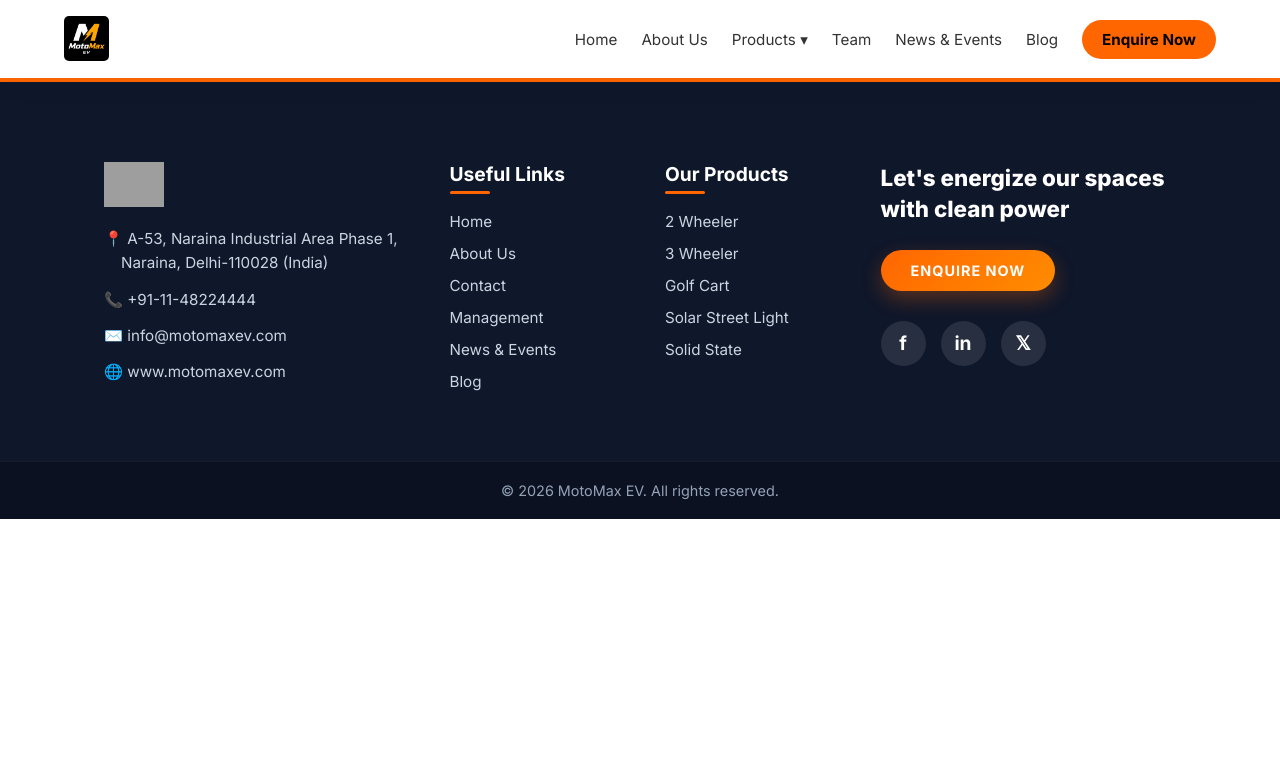
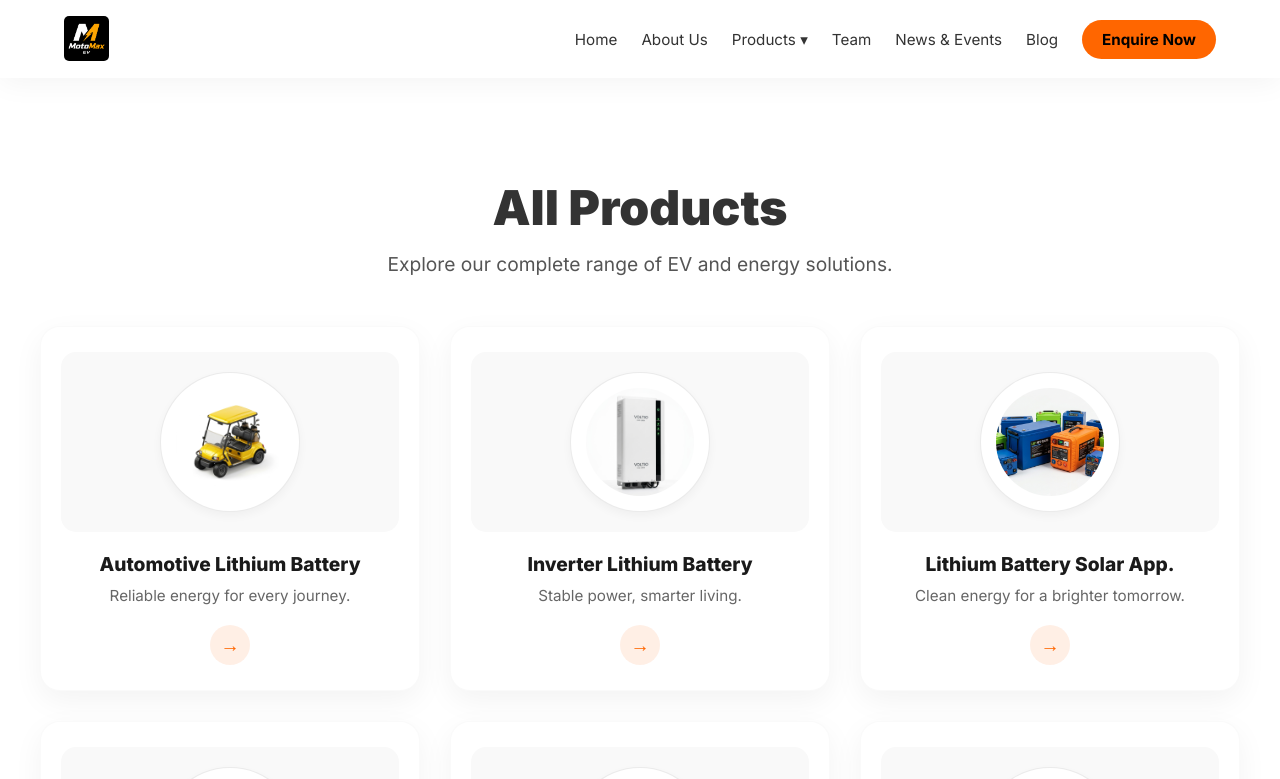
Before and after one commit to Amitkumar-56/MotoMax-EV, a React (Vite) app: page /products in a window 1280 px wide. Shown: the top 779 px of the page. Built offline with nearby package versions, Linux system fonts and the light colour scheme; grey boxes are pictures that could not be loaded.

Commit message:
update 2

```diff
--- a/src/App.jsx
+++ b/src/App.jsx
@@ -21,6 +21,7 @@
 import Blog from "./pages/Blog";
 import Contact from "./pages/Contact";
 import Admin from "./pages/Admin";
+import Products from "./pages/Products";
 
 import "./index.css";
 
@@ -58,6 +59,8 @@
           {/* Dynamic route for all other missing products */}
           <Route path="/products/:id" element={<ProductDetail />} />
 
+          <Route path="/products" element={<Products />} />
+
           <Route path="/news-events" element={<NewsEvents />} />
           <Route path="/blog" element={<Blog />} />
           <Route path="/post/:slug" element={<PostDetail />} />
--- a/src/index.css
+++ b/src/index.css
@@ -566,10 +566,15 @@
 }
 
 .mega-menu-item img {
-  height: 45px;
+  width: 65px;
+  height: 65px;
+  border-radius: 50%;
   object-fit: contain;
-  transition: transform 0.3s ease;
-  filter: drop-shadow(0 4px 6px rgba(0, 0, 0, 0.1));
+  background: #fff;
+  padding: 8px;
+  border: 1px solid rgba(0, 0, 0, 0.08);
+  transition: transform 0.3s ease, box-shadow 0.3s ease;
+  box-shadow: 0 4px 8px rgba(0, 0, 0, 0.05);
 }
 
 .mega-menu-item:hover img {
--- a/src/pages/Home.jsx
+++ b/src/pages/Home.jsx
@@ -312,7 +312,7 @@
           <h2 style={{ fontSize: "3rem", fontWeight: 900, color: "#1a1a1a", marginBottom: "15px" }}>
             Powering a Cleaner, <span style={{ color: "var(--primary)" }}>Greener</span> Tomorrow
           </h2>
-          <p style={{ color: "var(--text-muted)", fontSize: "1.1rem", maxWidth: "700px", margin: "0 auto 50px", lineHeight: 1.6 }}>
+          <p style={{ color: "var(--text-muted)", fontSize: "1.1rem", maxWidth: "700px", margin: "0 auto 0", lineHeight: 1.6 }}>
             Explore our wide range of innovative EV and energy solutions designed for a sustainable and smarter future.
           </p>
         </div>
@@ -419,11 +419,16 @@
                 overflow: hidden;
               }
               .card-icon-wrapper img {
-                max-height: 90%;
-                max-width: 90%;
+                width: 110px;
+                height: 110px;
+                border-radius: 50%;
                 object-fit: contain;
+                background: #fff;
+                border: 1px solid rgba(0,0,0,0.08);
+                padding: 15px;
                 z-index: 2;
-                transition: transform 0.4s ease;
+                transition: transform 0.4s ease, box-shadow 0.4s ease;
+                box-shadow: 0 4px 10px rgba(0,0,0,0.04);
               }
               .attractive-card:hover .card-icon-wrapper img {
                 transform: scale(1.1);
--- /dev/null
+++ b/src/pages/Products.jsx
@@ -0,0 +1,166 @@
+import { Link } from "react-router-dom";
+
+const Products = () => {
+  const allProducts = [
+    {
+      to: "/products/electric-scooter-battery",
+      img: "/assets/nav-automotive.jpg",
+      title: "Automotive Lithium Battery",
+      desc: "Reliable energy for every journey.",
+    },
+    {
+      to: "/products/lithium-inverter-battery-home",
+      img: "/assets/inverter-battery.jpg",
+      title: "Inverter Lithium Battery",
+      desc: "Stable power, smarter living.",
+    },
+    {
+      to: "/products/solar-street-light-storage",
+      img: "/assets/solar-battery-cluster.jpg",
+      title: "Lithium Battery Solar App.",
+      desc: "Clean energy for a brighter tomorrow.",
+    },
+    {
+      to: "/products/solid-state",
+      img: "/assets/drone-single-battery.jpg",
+      title: "Drone Lithium Battery",
+      desc: "More flight time, more possibilities.",
+    },
+    {
+      to: "/products/charger",
+      img: "/assets/nav-automotive.jpg", // fallback image or actual if different
+      title: "EV Charger",
+      desc: "Charge today, drive tomorrow.",
+    },
+    {
+      to: "/products/inverter",
+      img: "/assets/inverter-hero-house.jpg",
+      title: "Inverter",
+      desc: "Efficient power for your home & business.",
+    },
+    {
+      to: "/products/2-wheeler",
+      img: "/assets/nav-automotive.jpg",
+      title: "2 Wheeler Battery",
+      desc: "High performance for your daily commute.",
+    },
+    {
+      to: "/products/3-wheeler",
+      img: "/assets/nav-automotive.jpg",
+      title: "3 Wheeler Battery",
+      desc: "Durable energy for commercial use.",
+    },
+    {
+      to: "/products/golf-cart",
+      img: "/assets/nav-automotive.jpg",
+      title: "Golf Cart Battery",
+      desc: "Long-lasting power for the greens.",
+    }
+  ];
+
+  return (
+    <div style={{ padding: "100px 20px", background: "var(--bg-main)", minHeight: "100vh" }}>
+      <div style={{ maxWidth: "1200px", margin: "0 auto" }}>
+        <h1 style={{ fontSize: "3rem", fontWeight: 900, color: "var(--text-main)", textAlign: "center", marginBottom: "15px" }}>
+          All Products
+        </h1>
+        <p style={{ color: "var(--text-muted)", fontSize: "1.2rem", textAlign: "center", marginBottom: "50px", maxWidth: "700px", margin: "0 auto 50px" }}>
+          Explore our complete range of EV and energy solutions.
+        </p>
+
+        <div style={{
+          display: "grid",
+          gridTemplateColumns: "repeat(auto-fill, minmax(300px, 1fr))",
+          gap: "30px"
+        }}>
+          {allProducts.map((prod, idx) => (
+            <Link
+              key={idx}
+              to={prod.to}
+              style={{
+                background: "#fff",
+                borderRadius: "20px",
+                padding: "25px 20px",
+                boxShadow: "0 10px 30px rgba(0,0,0,0.05)",
+                transition: "transform 0.4s ease, box-shadow 0.4s ease",
+                display: "flex",
+                flexDirection: "column",
+                alignItems: "center",
+                textDecoration: "none",
+                color: "inherit",
+                border: "1px solid rgba(0,0,0,0.02)"
+              }}
+              onMouseOver={(e) => {
+                e.currentTarget.style.transform = "translateY(-10px)";
+                e.currentTarget.style.boxShadow = "0 15px 40px rgba(255,102,0,0.1)";
+                e.currentTarget.querySelector('.card-arrow-btn').style.background = "var(--primary)";
+                e.currentTarget.querySelector('.card-arrow-btn').style.color = "#fff";
+              }}
+              onMouseOut={(e) => {
+                e.currentTarget.style.transform = "translateY(0)";
+                e.currentTarget.style.boxShadow = "0 10px 30px rgba(0,0,0,0.05)";
+                e.currentTarget.querySelector('.card-arrow-btn').style.background = "rgba(255,102,0,0.1)";
+                e.currentTarget.querySelector('.card-arrow-btn').style.color = "var(--primary)";
+              }}
+            >
+              <div style={{
+                width: "100%",
+                height: "180px",
+                borderRadius: "15px",
+                display: "flex",
+                alignItems: "center",
+                justifyContent: "center",
+                marginBottom: "20px",
+                position: "relative",
+                overflow: "hidden",
+                background: "#f9f9f9"
+              }}>
+                <img
+                  src={prod.img}
+                  alt={prod.title}
+                  style={{
+                    width: "140px",
+                    height: "140px",
+                    borderRadius: "50%",
+                    objectFit: "cover",
+                    background: "#fff",
+                    border: "1px solid rgba(0,0,0,0.08)",
+                    padding: "15px",
+                    zIndex: 2,
+                    boxShadow: "0 4px 10px rgba(0,0,0,0.04)"
+                  }}
+                />
+              </div>
+              <h3 style={{ fontSize: "1.2rem", fontWeight: 800, color: "#1a1a1a", marginBottom: "10px", textAlign: "center" }}>
+                {prod.title}
+              </h3>
+              <p style={{ fontSize: "0.95rem", color: "#666", textAlign: "center", flexGrow: 1, margin: 0 }}>
+                {prod.desc}
+              </p>
+              <div
+                className="card-arrow-btn"
+                style={{
+                  width: "40px",
+                  height: "40px",
+                  borderRadius: "50%",
+                  background: "rgba(255,102,0,0.1)",
+                  color: "var(--primary)",
+                  display: "flex",
+                  alignItems: "center",
+                  justifyContent: "center",
+                  marginTop: "20px",
+                  transition: "all 0.3s ease",
+                  fontSize: "1.2rem"
+                }}
+              >
+                &#8594;
+              </div>
+            </Link>
+          ))}
+        </div>
+      </div>
+    </div>
+  );
+};
+
+export default Products;
```
